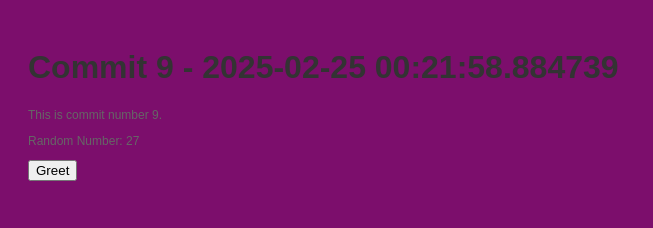
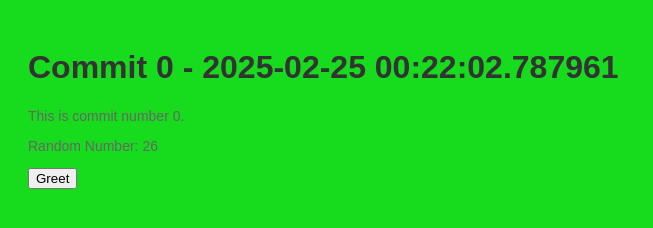
Before and after one commit to stiffs95/my-repo-20250225002151, a plain HTML site: page index.html in a window 1280 px wide. Shown: the whole page, without its empty margins (0-653 px from the left). Drawn offline with Linux system fonts and the light colour scheme.

Commit message:
📝 My last commit 0 (HTML, CSS, JS, or PY)

```diff
--- a/index.html
+++ b/index.html
@@ -2,13 +2,13 @@
     <!DOCTYPE html>
     <html>
     <head>
-        <title>Commit 9 - 2025-02-25 00:21:58.884739</title>
+        <title>Commit 0 - 2025-02-25 00:22:02.787961</title>
         <link rel="stylesheet" href="style.css">
     </head>
     <body>
-        <h1>Commit 9 - 2025-02-25 00:21:58.884739</h1>
-        <p>This is commit number 9.</p>
-        <p>Random Number: 27</p>
+        <h1>Commit 0 - 2025-02-25 00:22:02.787961</h1>
+        <p>This is commit number 0.</p>
+        <p>Random Number: 26</p>
         <button onclick="greet()">Greet</button>
         <script src="script.js"></script>
     </body>
--- a/script.js
+++ b/script.js
@@ -2,4 +2,4 @@
     function greet() {
         alert('Hello from commit ' + commitNumber + '!');
     }
-    var commitNumber = 9;
+    var commitNumber = 0;
--- a/style.css
+++ b/style.css
@@ -1,7 +1,7 @@
 
     body {
         font-family: Arial, sans-serif;
-        background-color: #7c0e6c;
+        background-color: #17db1d;
         padding: 20px;
     }
     h1 {
@@ -9,5 +9,5 @@
     }
     p {
         color: #666;
-        font-size: 12px;
+        font-size: 14px;
     }
```
